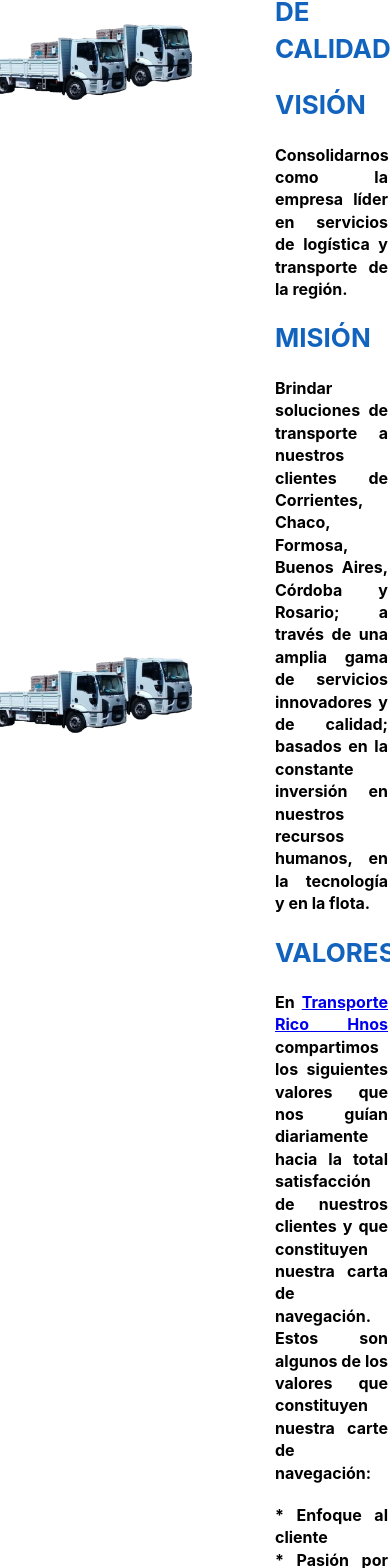
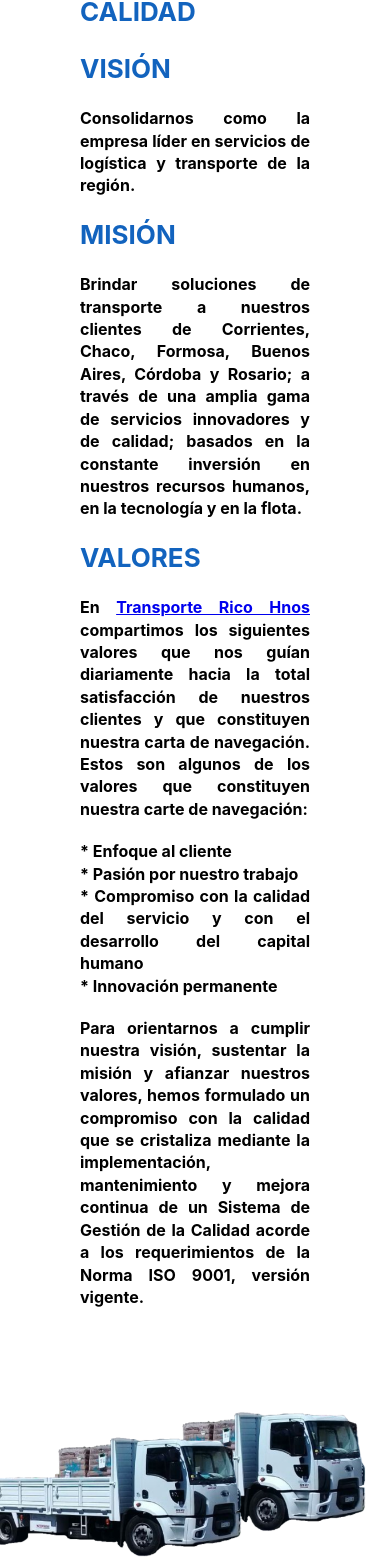
Before and after one commit to cufa03/ricotransp, a React (Create React App) app: page /about-section in a window 390 px wide. Shown: the part 400-1968 px from the top of the page. Built offline with nearby package versions, Linux system fonts and the light colour scheme.

Commit message:
finished responsive styles

```diff
--- a/src/components/pages/about/index.js
+++ b/src/components/pages/about/index.js
@@ -5,7 +5,7 @@ import './styles.css';
 const AboutSection = () => {
 	return (
 		<div className="about__container img__background">
-			<div>
+			<div className="img__container">
 				<div className="about_img__container1">
 					<img alt="Ford working truck" src={image} />
 				</div>
@@ -14,7 +14,7 @@ const AboutSection = () => {
 				</div>
 			</div>
 
-			<div className="about__description ">
+			<div className="about__description">
 				<h2>NUESTRA EMPRESA</h2>
 				<p className="title">POLÍTICA DE CALIDAD</p>
 				<p className="title">VISIÓN</p>
@@ -57,32 +57,9 @@ const AboutSection = () => {
 					mejora continua de un Sistema de Gestión de la Calidad acorde a los
 					requerimientos de la Norma ISO 9001, versión vigente.
 				</p>
-				<p className="text__description">
-					Definimos, implementamos y monitoreamos la evolución de los siguientes
-					objetivos:
-				</p>
-				<p className="text__description">
-					* Satisfacer las necesidades de nuestros clientes y nuestros
-					requisitos comprometidos manteniendo y mejorando nuestros estándares
-					de servicio.
-					<br />
-					* Lograr un crecimiento sostenible de nuestra empresa y eficiencia en
-					el uso de los recursos humanos, tecnológicos y de infraestructura
-					disponibles.
-					<br />
-					* Propiciar el compromiso y la participación de los empleados
-					favoreciendo su crecimiento personal y profesional.
-					<br />
-					* Cumplir todos los requisitos legales aplicables a nuestra actividad.
-					<br />
-					* Cuidar el medio ambiente y emprender acciones solidarias hacia la
-					sociedad.
-					<br />* Promover la integración de los proveedores que nos acompañan
-					en la prestación de nuestros servicios. Todos los empleados y
-					directivos de Expreso Demonte estamos involucrados con la Política de
-					Calidad de nuestra organización manteniendo una actitud proactiva y
-					comprometida con ella.
-				</p>
+			</div>
+			<div className="about_img__container3">
+				<img alt="Ford working truck" src={image} />
 			</div>
 		</div>
 	);
--- a/src/components/pages/about/styles.css
+++ b/src/components/pages/about/styles.css
@@ -1,25 +1,35 @@
 .about__container {
   display: flex;
-  max-width: 1400px;
+  max-width: 1600px;
 }
-.about__container .about_img__container1 {
+.about__container .img__container .about_img__container1 {
   position: absolute;
   left: 0;
   top: 50%;
   z-index: 1;
   width: 50vw;
 }
-.about__container .about_img__container1 img {
+.about__container .img__container .about_img__container1 img {
   width: 100%;
 }
-.about__container .about_img__container2 {
+.about__container .img__container .about_img__container2 {
   position: absolute;
   left: 0;
   top: 125%;
   z-index: 1;
   width: 50vw;
 }
-.about__container .about_img__container2 img {
+.about__container .img__container .about_img__container2 img {
+  width: 100%;
+}
+.about__container .about_img__container3 {
+  top: 219%;
+  left: 0;
+  z-index: 1;
+  width: 50vw;
+  display: none;
+}
+.about__container .about_img__container3 img {
   width: 100%;
 }
 .about__container .about__description {
@@ -65,4 +75,54 @@
 }
 .about__container .about__description a[data-tool-tip]:hover::after {
   transform: scale(1);
+}
+
+@media screen and (max-width: 1024px) {
+  .about__container {
+    flex-direction: column;
+    padding-bottom: 3rem;
+    width: 100%;
+  }
+  .about__container .img__container .about_img__container1,
+.about__container .img__container .about_img__container2 {
+    display: none;
+  }
+  .about__container .about_img__container3 {
+    display: block !important;
+    width: 95%;
+  }
+  .about__container .about__description {
+    margin-left: 0;
+    width: 100%;
+  }
+}
+@media screen and (min-width: 1300px) {
+  .about__container .img__container {
+    overflow: hidden;
+  }
+  .about__container .img__container .about_img__container1 {
+    position: relative;
+    width: 100%;
+    top: 20%;
+  }
+  .about__container .img__container .about_img__container2 {
+    position: relative !important;
+    width: 100%;
+    top: 40%;
+  }
+  .about__container .about__description {
+    width: 100%;
+    margin-left: 0;
+  }
+}
+@media screen and (min-width: 1600px) {
+  .about__container {
+    max-width: 1800px;
+  }
+  .about__container .img__container .about_img__container1 {
+    top: 10%;
+  }
+  .about__container .img__container .about_img__container2 {
+    top: 30%;
+  }
 }/*# sourceMappingURL=styles.css.map */
--- a/src/components/pages/about/styles.scss
+++ b/src/components/pages/about/styles.scss
@@ -7,13 +7,14 @@
 // }
 .about__container {
 	display: flex;
-	max-width: 1400px;
+	max-width: 1600px;
 	// .about_img__container {
 	// 	width: 50%;
 	// 	display: flex;
 	// 	justify-content: center;
 	// 	align-items: center;
 	// }
+	.img__container {
 		.about_img__container1 {
 			position: absolute;
 			left: 0;
@@ -30,6 +31,17 @@
 			top: 125%;
 			z-index: 1;
 			width: 50vw;
+			img {
+				width: 100%;
+			}
+		}
+	}
+	.about_img__container3 {
+		top: 219%;
+		left: 0;
+		z-index: 1;
+		width: 50vw;
+		display: none;
 		img {
 			width: 100%;
 		}
@@ -79,3 +91,58 @@
 		}
 	}
 }
+@media screen and (max-width: 1024px) {
+	.about__container {
+		flex-direction: column;
+		padding-bottom: 3rem;
+		width: 100%;
+		.img__container {
+			.about_img__container1,
+			.about_img__container2 {
+				display: none;
+			}
+		}
+		.about_img__container3 {
+			display: block !important;
+			width: 95%;
+		}
+		.about__description {
+			margin-left: 0;
+			width: 100%;
+		}
+	}
+}
+@media screen and (min-width: 1300px) {
+	.about__container {
+		.img__container {
+			overflow: hidden;
+			.about_img__container1 {
+				position: relative;
+				width: 100%;
+				top: 20%;
+			}
+			.about_img__container2 {
+				position: relative !important;
+				width: 100%;
+				top: 40%;
+			}
+		}
+		.about__description {
+			width: 100%;
+			margin-left: 0;
+		}
+	}
+}
+@media screen and (min-width: 1600px) {
+	.about__container {
+		max-width: 1800px;
+		.img__container {
+			.about_img__container1 {
+				top: 10%;
+			}
+			.about_img__container2 {
+				top: 30%;
+			}
+		}
+	}
+}
```
Also changed, not shown: 1 other file (tests, documents, lock files or other folders). Lines whose indentation alone changed are shown as unchanged.
